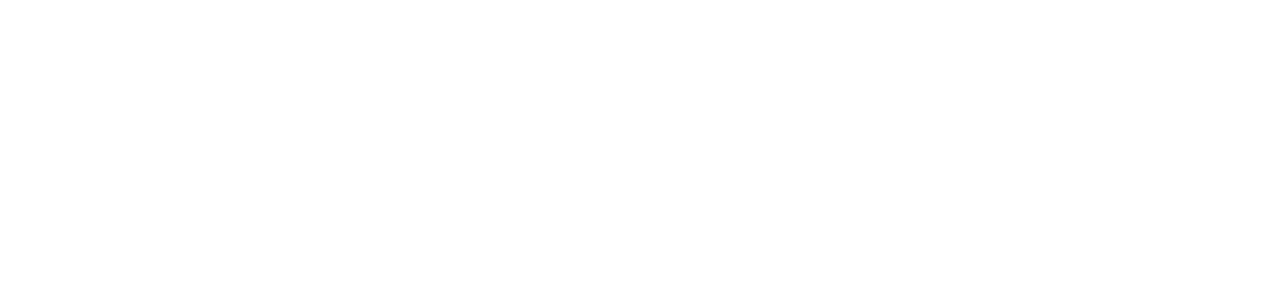
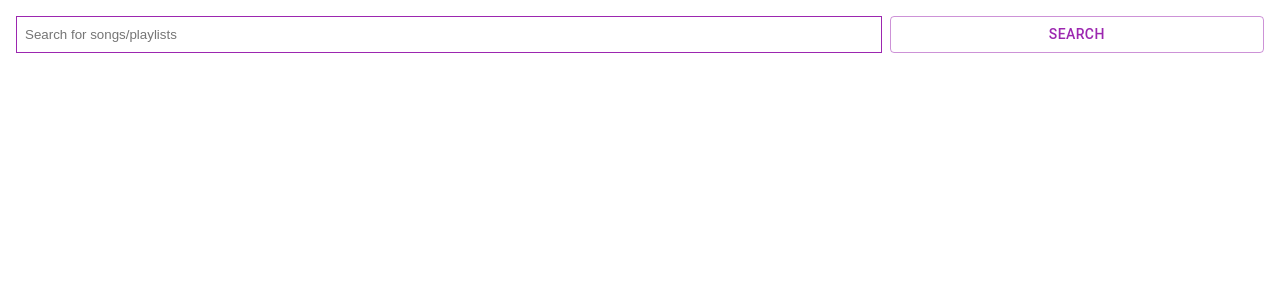
Before and after one commit to autumnjava/Ljudio, a React (Create React App) app: page /search in a window 1280 px wide. Shown: the top 300 px of the page. Built offline with nearby package versions, Linux system fonts and the light colour scheme.

Commit message:
Form with handler.
Created a form with input and a submit button. Also added a searchHandler. (includes styling)

```diff
--- a/package.json
+++ b/package.json
@@ -3,6 +3,8 @@
   "version": "0.1.0",
   "private": true,
   "dependencies": {
+    "@emotion/react": "^11.4.1",
+    "@emotion/styled": "^11.3.0",
     "@material-ui/icons": "^4.11.2",
     "@mui/material": "^5.0.0",
     "@mui/styled-engine-sc": "^5.0.0",
@@ -49,6 +51,7 @@
     ]
   },
   "devDependencies": {
+    "@types/styled-components": "^5.1.14",
     "prettier": "^2.4.1",
     "tslint": "^6.1.3",
     "tslint-config-prettier": "^1.18.0",
--- a/src/App.tsx
+++ b/src/App.tsx
@@ -1,9 +1,11 @@
 import AllRoutes from "./router/AllRoutes";
+import SearchField from "./components/searchField/SearchField";
 
 function App() {
   return (
     <div className="App">
-     <AllRoutes/>
+      <AllRoutes />
+      <SearchField/>
     </div>
   );
 }
--- a/src/components/searchField/SearchField.tsx
+++ b/src/components/searchField/SearchField.tsx
@@ -1,6 +1,21 @@
+import Button from '@mui/material/Button';
+import {
+  StyledSearchField,
+  StyledForm
+} from './StyledSearchField'
+
 const SearchField = () => {
+
+  const handleSearch = (event: React.FormEvent<HTMLFormElement>) => {
+    event.preventDefault();
+  }
+
   return (
     <>
+      <StyledForm onSubmit={e => handleSearch(e)}>
+        <StyledSearchField type="text" placeholder="Search for songs/playlists" />
+        <Button type="submit" color="secondary" variant="outlined">SEARCH</Button>
+      </StyledForm>
     </>
   )
 }
--- /dev/null
+++ b/src/components/searchField/StyledSearchField.ts
@@ -0,0 +1,14 @@
+import styled from 'styled-components'
+
+export const StyledForm = styled.form`
+  padding: 1rem;
+  display: grid;
+  grid-template-columns: 1fr 30%;
+  grid-gap: 0.5rem;
+`
+
+export const StyledSearchField = styled.input`
+  padding: 0.5rem;
+  outline: none;
+  border: 1px solid #9C27B0;
+`
```
Also changed, not shown: 1 other file (tests, documents, lock files or other folders).
